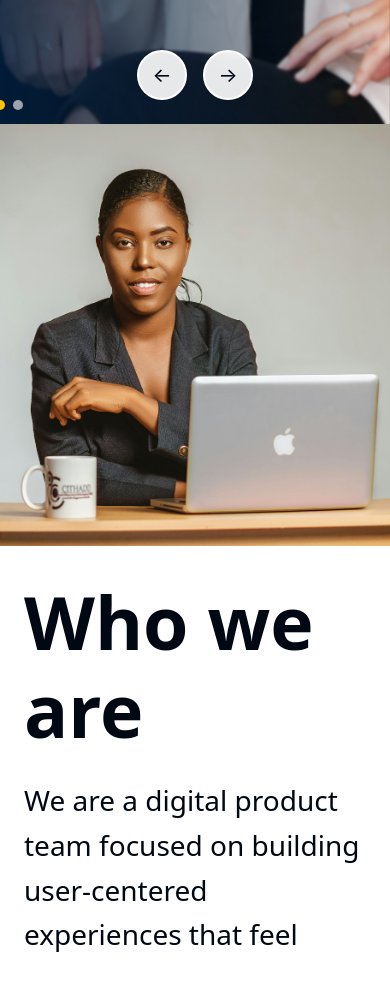
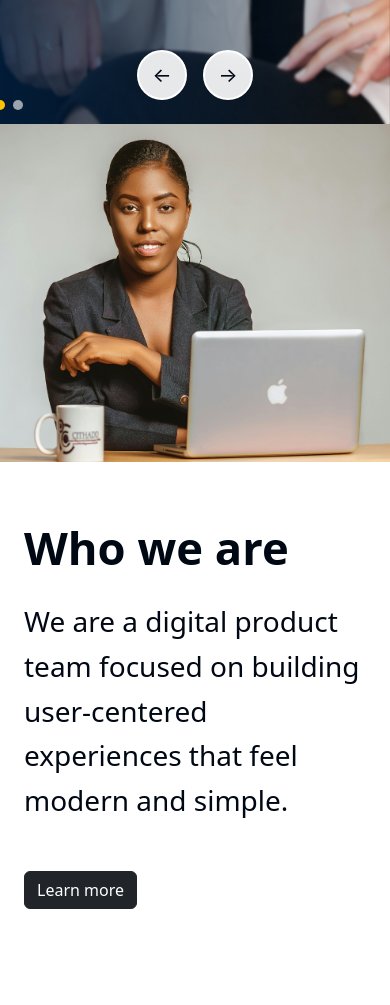
Before and after one commit to letnp1024/simple_template, a website with bundled scripts: page index.html in a window 390 px wide. Shown: the part 720-1725 px from the top of the page. Built offline with nearby package versions, Linux system fonts and the light colour scheme; files whose address does not match are found by name.

Commit message:
about-us

```diff
--- a/scss/sections/_about.scss
+++ b/scss/sections/_about.scss
@@ -69,7 +69,7 @@
 
     // Content column (right on desktop, bottom on mobile)
     .about-content {
-        width: map-get($content-max-semi-widths, 'xl');
+      width: map-get($content-max-semi-widths, xl);
       display: flex;
       flex-direction: column;
       justify-content: center;
@@ -146,33 +146,56 @@
 
   // Responsive: Mobile layout
   @media (max-width: 991px) {
-    height: auto;
+    // Keep section as a full-height frame on mobile
+    height: 100vh;
     min-height: 100vh;
 
     .about-slide {
       position: relative;
       opacity: 1;
       visibility: visible;
-      height: auto;
+      height: 100%;
       min-height: 100vh;
 
-      // Remove active state behavior on mobile
+      // Remove active state behavior on mobile (all slides become normal blocks)
       &.active {
         position: relative;
       }
 
       .row {
         flex-direction: column;
+        height: 100%;
       }
 
+      // Image: 60% height, full width
       .about-image {
-        height: 50vh;
-        min-height: 300px;
+        height: 40%;
+        min-height: 0;
+
+        img {
+          width: 100%;
+          height: 100%;
+          object-fit: cover;
+        }
       }
 
+      // Content: 40% height, full width
       .about-content {
         padding: $space-xl $space-lg;
-        min-height: 50vh;
+        height: 60%;
+        min-height: 0;
+        color: $color-neutral;
+
+        h2 {
+            // background-color: $color-bg;
+            width: 100%;
+          font-size: $font-size-h3;
+        //   color: $color-neutral;
+        }
+
+        p {
+        //   color: $color-text;
+        }
       }
     }
 
```
Also changed, not shown: assets/css/style.css, 1 other file.
